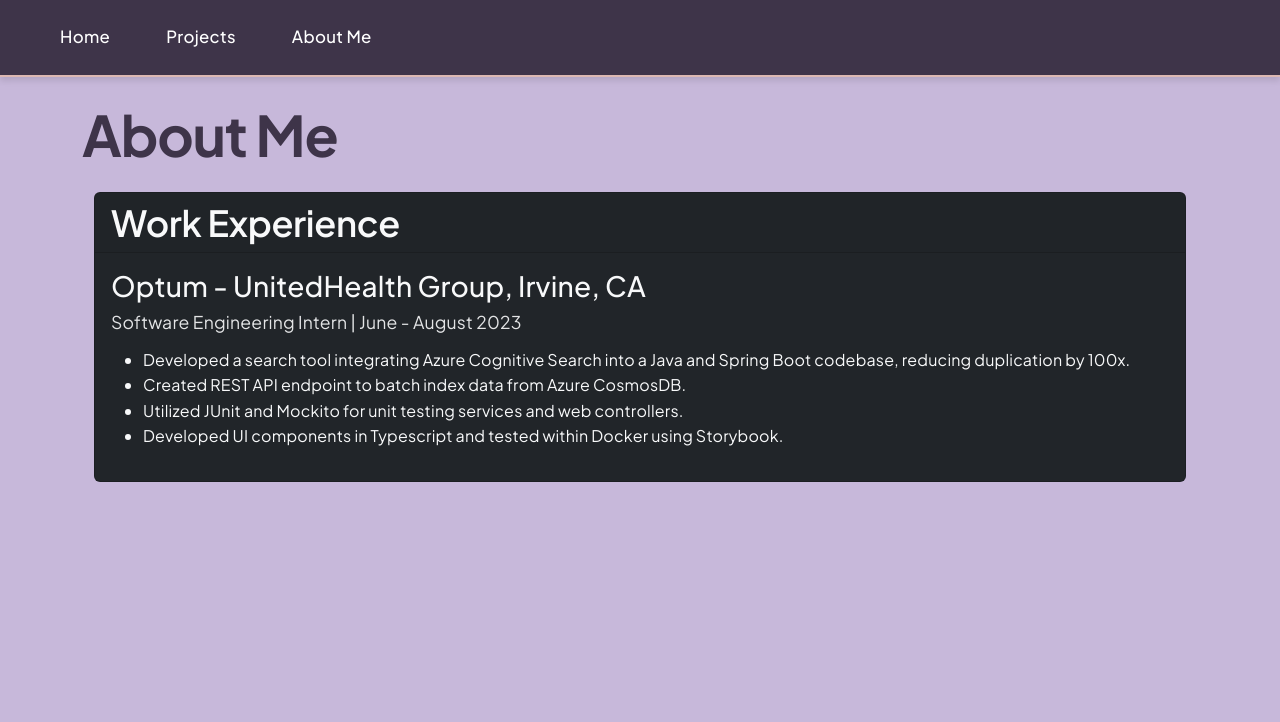
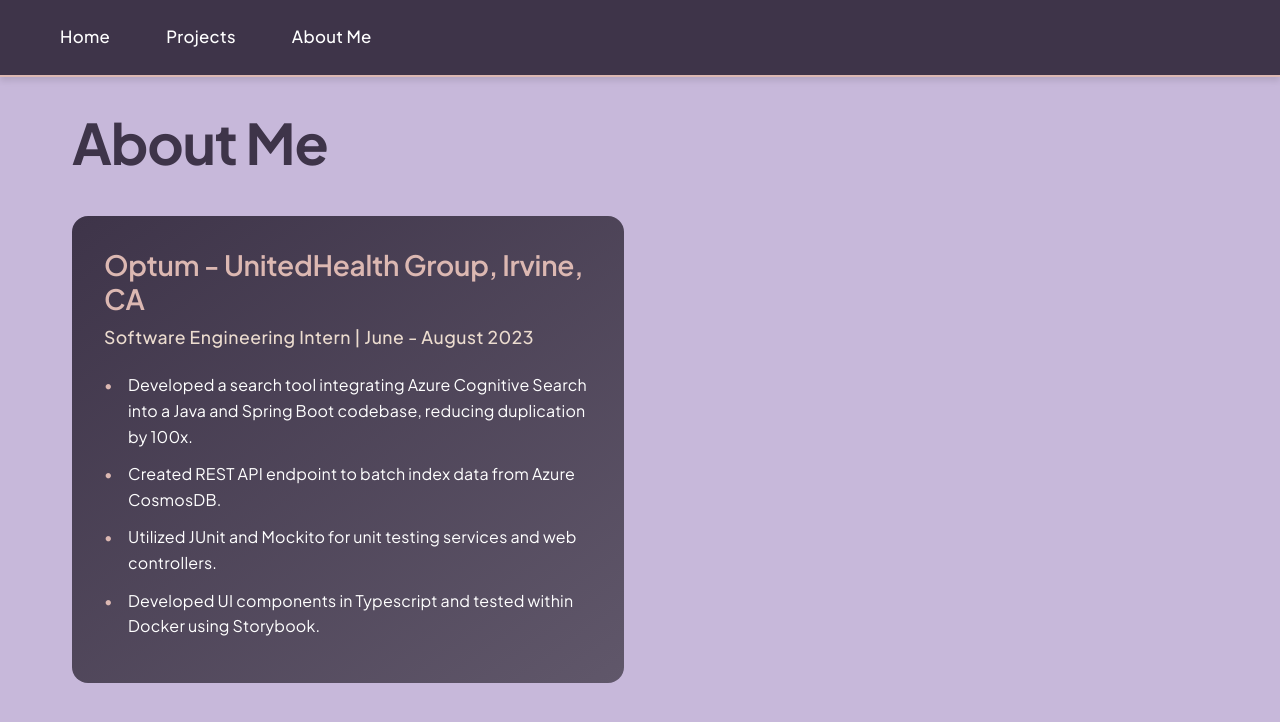
Before and after one commit to maithyy/maithyy.github.io, a React (Create React App) app: page /about in a window 1280 px wide. Shown: the top 722 px of the page. Built offline with nearby package versions, Linux system fonts and the light colour scheme.

Commit message:
styling moment lol

```diff
--- a/src/App.tsx
+++ b/src/App.tsx
@@ -3,7 +3,7 @@
 import Navbar from "./components/Navbar/Navbar";
 import About from "./pages/About";
 import Home from "./pages/Home";
-import Projects from "./pages/Projects/Projects";
+import Projects from "./pages/Projects";
 import "./styles/theme.css";
 import "./styles/typography.css";
 
--- /dev/null
+++ b/src/components/AboutCard/AboutCard.module.css
@@ -0,0 +1,43 @@
+.card {
+  border-radius: 16px;
+  overflow: hidden;
+  background: linear-gradient(145deg, var(--neutral-dark), var(--neutral-medium));
+  transition: var(--transition);
+  padding: 2rem;
+  margin-bottom: 2rem;
+}
+
+.title {
+  font-size: 1.75rem;
+  margin-bottom: 0.75rem;
+  color: var(--accent);
+}
+
+.subtitle {
+  font-size: 1.1rem;
+  color: var(--accent-light);
+  font-weight: 500;
+  letter-spacing: 0.5px;
+  margin-bottom: 1.5rem;
+}
+
+.list {
+  list-style: none;
+  padding: 0;
+  margin: 0;
+}
+
+.listItem {
+  color: var(--text-light);
+  line-height: 1.6;
+  margin-bottom: 0.75rem;
+  padding-left: 1.5rem;
+  position: relative;
+}
+
+.listItem::before {
+  content: "•";
+  color: var(--accent);
+  position: absolute;
+  left: 0;
+}
--- /dev/null
+++ b/src/components/AboutCard/AboutCard.tsx
@@ -0,0 +1,25 @@
+import styles from "./AboutCard.module.css";
+
+interface AboutCardProps {
+  title: string;
+  subtitle: string;
+  items: string[];
+}
+
+const AboutCard = ({ title, subtitle, items }: AboutCardProps) => {
+  return (
+    <div className={styles.card}>
+      <h2 className={styles.title}>{title}</h2>
+      <h3 className={styles.subtitle}>{subtitle}</h3>
+      <ul className={styles.list}>
+        {items.map((item, index) => (
+          <li key={index} className={styles.listItem}>
+            {item}
+          </li>
+        ))}
+      </ul>
+    </div>
+  );
+};
+
+export default AboutCard;
--- a/src/components/ProjectCard/ProjectCard.module.css
+++ b/src/components/ProjectCard/ProjectCard.module.css
@@ -6,23 +6,50 @@
   padding: 2rem;
 }
 
-.title {
-  font-size: 1.75rem;
-  margin-bottom: 0.75rem;
-}
-
-.date {
-  font-size: 0.95rem;
-  color: var(--accent);
-  font-weight: 500;
-  letter-spacing: 0.5px;
+.imageContainer {
+  width: 100%;
+  height: 250px;
+  border-radius: 8px;
+  margin: 1rem 0;
+  display: flex;
+  align-items: center;
+  justify-content: center;
+  background-color: rgba(0, 0, 0, 0.05);
 }
 
 .image {
-  border-radius: 8px;
+  max-width: 100%;
+  max-height: 100%;
+  object-fit: contain;
   transition: var(--transition);
 }
 
 .card:hover .image {
   transform: scale(1.05);
 }
+
+.title {
+  font-size: 1.75rem;
+  margin-bottom: 0.75rem;
+}
+
+.title a {
+  color: var(--accent);
+  transition: var(--transition);
+}
+
+.title a:hover {
+  color: var(--accent-light);
+}
+
+.date {
+  font-size: 0.95rem;
+  color: var(--accent-light);
+  font-weight: 500;
+  letter-spacing: 0.5px;
+}
+
+.description {
+  color: var(--text-light);
+  line-height: 1.6;
+}
--- a/src/components/ProjectCard/ProjectCard.tsx
+++ b/src/components/ProjectCard/ProjectCard.tsx
@@ -1,5 +1,5 @@
-import { Project } from '../../types/types';
-import styles from './ProjectCard.module.css';
+import { Project } from "../../types/types";
+import styles from "./ProjectCard.module.css";
 
 interface ProjectCardProps {
   project: Project;
@@ -14,12 +14,10 @@
         </a>
       </h2>
       <h3 className={styles.date}>{project.date}</h3>
-      <img
-        src={project.image}
-        alt={project.title}
-        className={`img-fluid ${styles.image}`}
-      />
-      <p>{project.description}</p>
+      <div className={styles.imageContainer}>
+        <img src={project.image} alt={project.title} className={styles.image} />
+      </div>
+      <p className={styles.description}>{project.description}</p>
     </div>
   );
 };
--- a/src/pages/About.tsx
+++ b/src/pages/About.tsx
@@ -1,23 +1,27 @@
+import AboutCard from "../components/AboutCard/AboutCard";
+import styles from "../styles/global.module.css";
+
 const About = () => {
+  const workExperience = {
+    title: "Optum - UnitedHealth Group, Irvine, CA",
+    subtitle: "Software Engineering Intern | June - August 2023",
+    items: [
+      "Developed a search tool integrating Azure Cognitive Search into a Java and Spring Boot codebase, reducing duplication by 100x.",
+      "Created REST API endpoint to batch index data from Azure CosmosDB.",
+      "Utilized JUnit and Mockito for unit testing services and web controllers.",
+      "Developed UI components in Typescript and tested within Docker using Storybook.",
+    ],
+  };
+
   return (
-    <div className="container my-4">
+    <div className={styles.pageContainer}>
       <h1>About Me</h1>
-      <div className="container mt-4 text-start mb-4">
-        <div className="card bg-dark text-light mb-3">
-          <h2 className="card-header">
-            Work Experience
-          </h2>
-          <div className="card-body">
-            <h3 className="card-title">Optum - UnitedHealth Group, Irvine, CA</h3>
-            <p className="card-subtitle mb-2">Software Engineering Intern | June - August 2023</p>
-            <ul>
-              <li>Developed a search tool integrating Azure Cognitive Search into a Java and Spring Boot codebase, reducing duplication by 100x.</li>
-              <li>Created REST API endpoint to batch index data from Azure CosmosDB.</li>
-              <li>Utilized JUnit and Mockito for unit testing services and web controllers.</li>
-              <li>Developed UI components in Typescript and tested within Docker using Storybook.</li>
-            </ul>
-          </div>
-        </div>
+      <div className={styles.gridContainer}>
+        <AboutCard
+          title={workExperience.title}
+          subtitle={workExperience.subtitle}
+          items={workExperience.items}
+        />
       </div>
     </div>
   );
--- a/src/pages/Home.tsx
+++ b/src/pages/Home.tsx
@@ -1,8 +1,10 @@
+import styles from "../styles/global.module.css";
+
 const Home = () => {
   return (
-    <div className="container my-4">
+    <div className={styles.pageContainer}>
       <h1>Maithy Le</h1>
-      <div className="container mt-4">
+      <div className={styles.gridContainer}>
         <p>Welcome to my portfolio!</p>
       </div>
     </div>
--- a/src/pages/Projects/Projects.tsx
+++ b/src/pages/Projects.tsx
@@ -1,6 +1,6 @@
-import ProjectCard from "../../components/ProjectCard/ProjectCard";
-import { Project } from "../../types/types";
-import styles from "./Projects.module.css";
+import ProjectCard from "../components/ProjectCard/ProjectCard";
+import styles from "../styles/global.module.css";
+import { Project } from "../types/types";
 
 const Projects = () => {
   const projects: Project[] = [
@@ -55,9 +55,9 @@
   ];
 
   return (
-    <div className={styles.container}>
+    <div className={styles.pageContainer}>
       <h1>Projects</h1>
-      <div className={styles.projectsGrid}>
+      <div className={styles.gridContainer}>
         {projects.map((project, index) => (
           <ProjectCard key={index} project={project} />
         ))}
--- a/src/pages/Projects/Projects.module.css
+++ b/src/styles/global.module.css
@@ -1,10 +1,10 @@
-.container {
+.pageContainer {
   max-width: 1200px;
   margin: 0 auto;
   padding: 2rem;
 }
 
-.projectsGrid {
+.gridContainer {
   display: grid;
   grid-template-columns: repeat(2, 1fr);
   gap: 2rem;
@@ -13,12 +13,12 @@
 
 /* Mobile styles */
 @media (max-width: 768px) {
-  .projectsGrid {
+  .gridContainer {
     grid-template-columns: 1fr;
     gap: 1.5rem;
   }
 
-  .container {
+  .pageContainer {
     padding: 1rem;
   }
 }
--- a/src/styles/typography.css
+++ b/src/styles/typography.css
@@ -1,7 +1,6 @@
 h1 {
   font-size: 3.5rem;
   font-weight: 700;
-  margin-bottom: 1.5rem;
   color: var(--neutral-dark);
   line-height: 1.2;
   letter-spacing: -0.02em;
```
Also changed, not shown: src/declarations.d.ts (line endings or trailing spaces).
